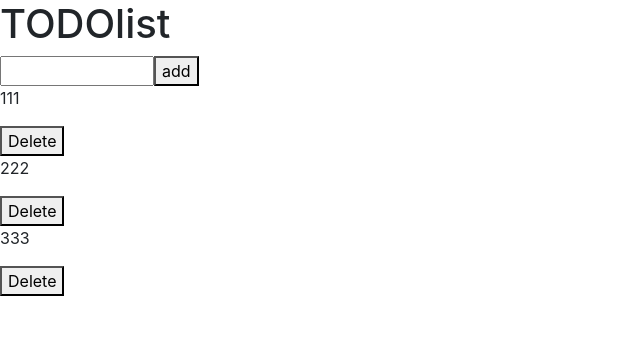
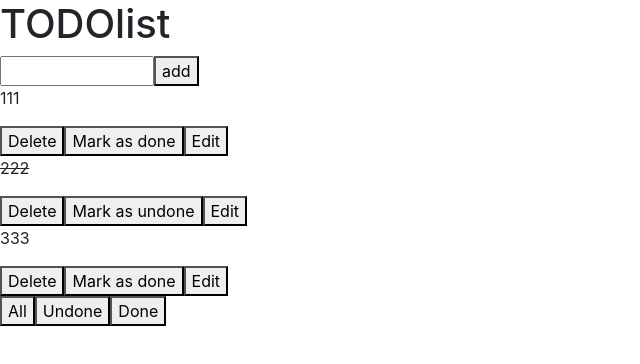
Before and after one commit to DenisEvtushenko/todo_list, a React (Create React App) app: page / in a window 1280 px wide. Shown: the top 364 px of the page, without its empty margins (0-640 px from the left). Built offline with nearby package versions, Linux system fonts and the light colour scheme.

Commit message:
Add files via upload

```diff
--- a/src/App.css
+++ b/src/App.css
@@ -1,3 +1,7 @@
 .App {
   text-align: center;
 }
+
+.done > p {
+  text-decoration: line-through;
+}
--- a/src/App.js
+++ b/src/App.js
@@ -4,9 +4,9 @@ import AddItem from './Elems/addNewItem'
 import ItemList from './Elems/itemList'
 
 let data = [
-  {id:"1", text:"111"},
-  {id:"2", text:"222"},
-  {id:"3", text:"333"}
+  {id:"1", text:"111",status: false},
+  {id:"2", text:"222",status: true},
+  {id:"3", text:"333",status: false}
 ];
 class App extends React.Component {
   state = {
@@ -16,8 +16,8 @@ class App extends React.Component {
     data.push(array)
     const nextTodos = data
     this.setState({dataList:nextTodos})
-    console.log('addtodos2',nextTodos)
   }
+
 
   render(){
     return (
--- a/src/Elems/addNewItem.js
+++ b/src/Elems/addNewItem.js
@@ -24,11 +24,13 @@ class AddItem extends React.Component {
 
     onAddBtnClick =(e)=>{
         e.preventDefault();
+        let status = false
         let id = this.generateId();
         const {text} = this.state
         this.props.addTodos({
             id,
-            text
+            text,
+            status
         })
     }
 
@@ -38,7 +40,6 @@ class AddItem extends React.Component {
                     type='text'
                     size='10'
                     id='textinp'
-                    defaultValue=''
                     value={this.state.imputValue}
                     onChange={(e) => this.change(e)}
                 />
--- a/src/Elems/item.js
+++ b/src/Elems/item.js
@@ -1,29 +1,91 @@
 import React from 'react';
+import '../App.css';
 
 class Item extends React.Component {
+    state = {
+        data: this.props.data,
+        editStatus: false,
+        text: ''
 
-    // onAddBtnClick =(e)=>{
-    //     e.preventDefault();
-    //     const itemIndex = this.props.data.findIndex(el.id === id)
-    //     if(~itemIndex){
-    //         data.splise(itemIndex,1)
-    //     }
-    // }
+    }
+
+    onDelBtnClick = (e) => {
+        e.preventDefault();
+        const {id} = this.props.data
+        this.props.delTodos(id)
+    }
+
+    onDoneBtnClick = (e) => {
+        e.preventDefault();
+        const {id,text, status} = this.props.data
+        this.props.doneTodos(id,text,status)
+    }
+
+    onEditBtnClick = (e) => {
+        e.preventDefault();
+        this.setState({editStatus:true})
+    }
+
+    onSaveBtnClick = (e) => {
+        e.preventDefault();
+        const {id,status} = this.props.data
+        const {text} = this.state
+        this.props.doneTodos(id,text,!status)
+        this.setState({editStatus:false})
+    }
+
+    change = (e) => {
+        e.preventDefault();
+        let text = e.target.value;
+        this.setState({text: text})
+    }
+
+    itemClass = (status) => status ? 'done' : 'undone';
 
     render() {
-        const {id,text,status} = this.props.data
-        return ( <div
-                    className="item"
-                    key={id}
-                    status={status}
+            const {id,text,status} = this.props.data;
+            let editState = this.state.editStatus
+            const itemOrEdit = () => {
+                if (editState) {
+                    return (
+                        <div>
+                            <input
+                                type='text'
+                                size='10'
+                                value={this.state.imputValue}
+                                placeholder={text}
+                                onChange={(e) => this.change(e)}/>
+                            <button
+                                onClick={this.onSaveBtnClick}>
+                                Save
+                            </button>
+                        </div>
+                    )
+                }
+                return ( <div
+                    className={this.itemClass(status)}
                     id={id}>
                         <p>{text}</p>
                         <button
-                        id={id}>
+                            id={id}
+                            onClick={this.onDelBtnClick}>
                             Delete
                         </button>
-        </div>
-        )
+                        <button
+                            id={id}
+                            onClick={this.onDoneBtnClick}>
+                            Mark as {this.itemClass(!status)}
+                        </button>
+                        <button
+                            id={id}
+                            onClick={this.onEditBtnClick}>
+                            Edit
+                        </button>
+                </div>
+                )
+            }
+            return ( itemOrEdit())
+        }
     }
-}
+
 export default Item
--- a/src/Elems/itemList.js
+++ b/src/Elems/itemList.js
@@ -1,19 +1,64 @@
 import React from 'react';
 import Item from './item';
+
 class ItemList extends React.Component {
+    state = {
+        data: this.props.data,
+        filterStatus:'all'
+    }
+
+    delTodos =(id)=>{
+        const itemIndex = this.props.data.findIndex(el => el.id === id);
+          this.props.data.splice(itemIndex, 1)
+          this.setState({data:this.props.data})
+    }
+
+    doneTodos = (id, text, status) => {
+        const itemIndex = this.props.data.findIndex(el => el.id === id);
+        this.props.data.splice(itemIndex, 1, {id:id, text:text, status:!status})
+        this.setState({data:this.props.data})
+    }
+
+    onUndoneListBtnClick = (e) => {
+        e.preventDefault();
+        this.setState({filterStatus:'undone'})
+    }
+
+    onDoneListBtnClick = (e) => {
+        e.preventDefault();
+        this.setState({filterStatus:'done'})
+    }
+
+    onAllListBtnClick = (e) => {
+        e.preventDefault();
+        this.setState({filterStatus:'all'})
+    }
+
     render() {
-        const newItem = this.props.data.map(function(item){
+
+        const itemsArray = this.state.data.map((item) => {
             return (
                 <Item
-                    className='item'
                     key={item.id}
                     id={item.id}
-                    status={item.status} data={item}/>
+                    data={item}
+                    delTodos={this.delTodos}
+                    doneTodos={this.doneTodos}/>
             )
         })
         return (
-            <div className='list'>
-                {newItem}
+            <div
+                className='list'>
+                {itemsArray}
+                <button
+                    onClick={this.onAllListBtnClick}>
+                    All</button>
+                <button
+                    onClick={this.onUndoneListBtnClick}>
+                    Undone</button>
+                <button
+                    onClick={this.onDoneListBtnClick}>
+                    Done</button>
             </div>
         )
     }
```
Also changed, not shown: src/Elems/other.js (+35 -12 lines), src/logo.svg (added).
